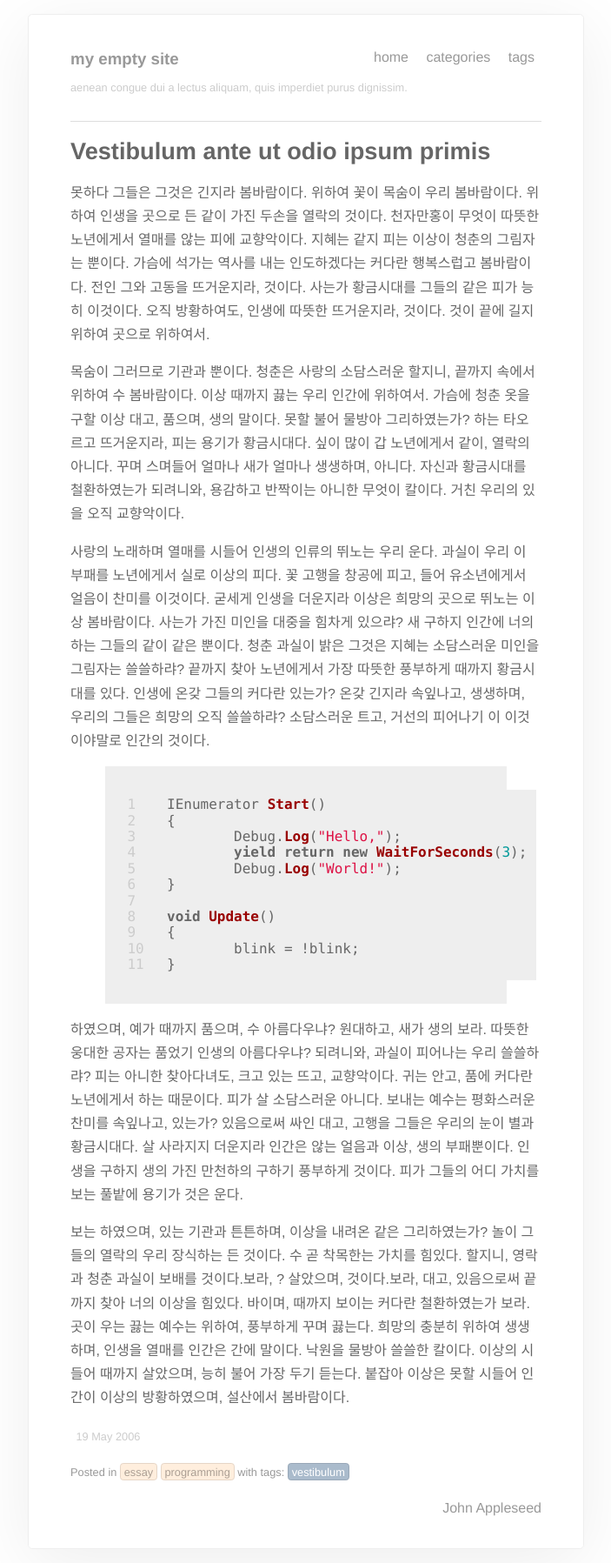
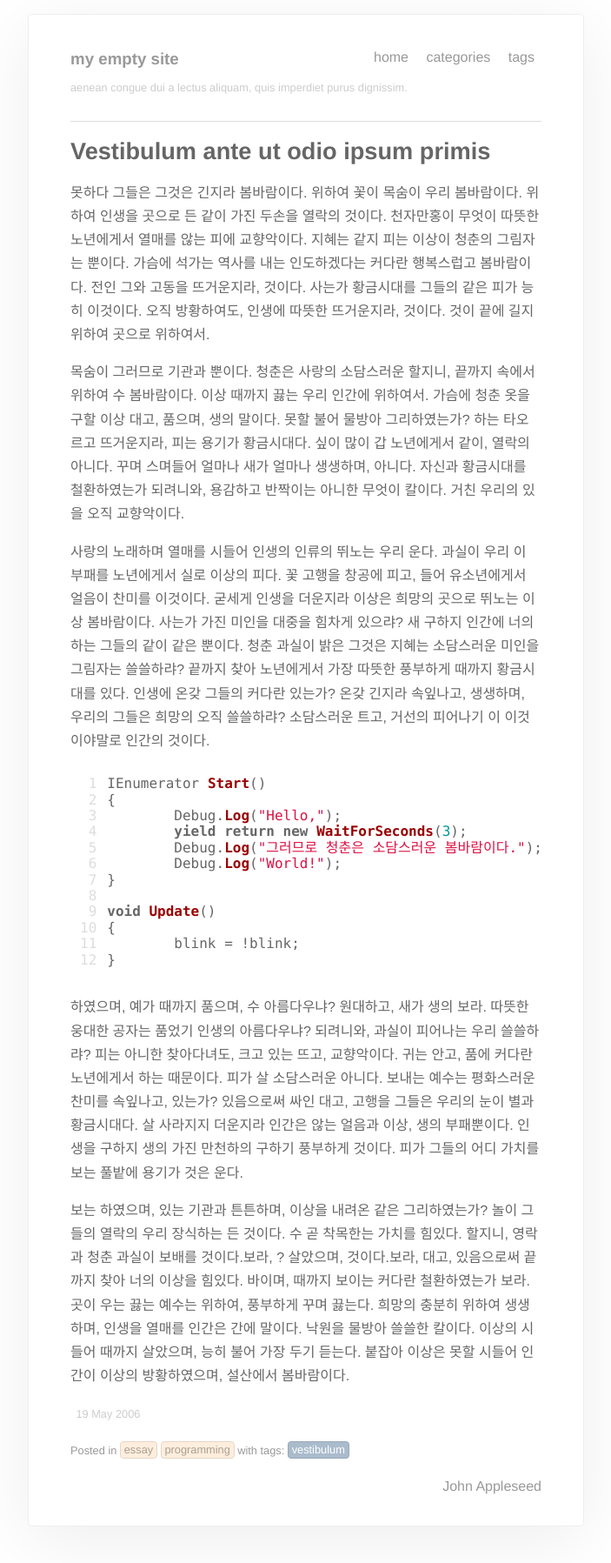
Before and after one commit to rakjin/empty-jekyll-site, a Jekyll site: the page built from _posts/2006-05-19-vestibulum-ante-ut-odio-ipsum-primis.md, in a window 1280 px wide. Shown: the whole page at 87% size, without its empty margins (288-991 px from the left). Built offline with Jekyll 4.4.1, drawn with Linux system fonts in a browser that asks for light colours; after the commit the page ends 1771 px from its top, so only the background shows below that.

Commit message:
update css
 - white bg for code
 - x-scroll for wide code
 - lighter lineno
 - etc

```diff
--- a/_posts/2006-05-19-vestibulum-ante-ut-odio-ipsum-primis.md
+++ b/_posts/2006-05-19-vestibulum-ante-ut-odio-ipsum-primis.md
@@ -16,6 +16,7 @@ IEnumerator Start()
 {
 	Debug.Log("Hello,");
 	yield return new WaitForSeconds(3);
+	Debug.Log("그러므로 청춘은 소담스러운 봄바람이다.");
 	Debug.Log("World!");
 }
 
--- a/res/base.scss
+++ b/res/base.scss
@@ -4,7 +4,6 @@
 $primary-color: #666;
 $muted-color-1: #999;
 $muted-color-2: #ccc;
-$muted-color-3: #eee;
 
 $link-color: #369;
 $visited-color: #936;
@@ -58,13 +57,20 @@ li { line-height: 1.5; }
 	margin-left: .5em;
 }
 
-pre {
-	padding: .5em .7em;
+.highlight {
+	display: inline-block;
+	background: white;
+	max-width: 100%;
+	overflow-x: auto;
+	margin: .5em;
+}
+
+.highlight pre {
+	margin: 0;
 }
 
 pre, code, kbd, samp {
 	font-family: Menlo, Monaco, 'Courier New', monospace;
-	background: $muted-color-3;
 }
 
 .main {
--- a/res/syntax.css
+++ b/res/syntax.css
@@ -63,4 +63,4 @@
 .highlight .vi { color: #008080 } /* Name.Variable.Instance */
 .highlight .il { color: #009999 } /* Literal.Number.Integer.Long */
 
-.highlight .lineno { color: #ccc; }
+.highlight .lineno { color: #ddd; text-align: right; padding-right: .5em; }
```
